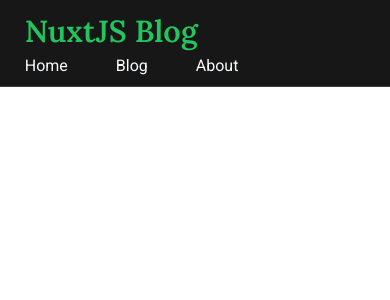
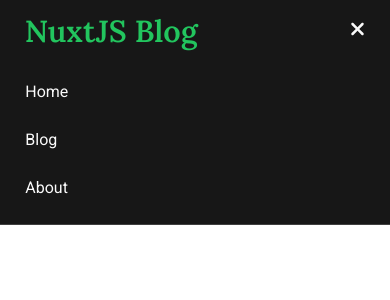
Before and after one commit to JacintaSyilloam/pweb-nuxt-P09-2023, a Nuxt app in the folder client/: page /blogs/1 in a window 390 px wide. Shown: the top 300 px of the page. Built offline with nearby package versions, Linux system fonts and the light colour scheme.

Commit message:
feat: added responsive navbar (still nof fix) & blog detail page

```diff
--- a/client/layouts/default.vue
+++ b/client/layouts/default.vue
@@ -1,7 +1,7 @@
 <template>
   <main>
     <nav
-      class="fixed top-0 z-10 w-full items-center justify-center border-b border-neutral-700 bg-neutral-900"
+      class="fixed w-full items-center justify-center border-b border-neutral-700 bg-neutral-900"
     >
       <div class="mx-fluid-nav flex flex-wrap items-center justify-between p-2">
         <h1
@@ -10,18 +10,61 @@
           NuxtJS Blog
         </h1>
 
-        <ul class="flex items-center gap-12 font-roboto text-slate-50">
-          <li class="cursor-pointer duration-500 hover:text-green-500">
-            <NuxtLink to="/">Home</NuxtLink>
-          </li>
-          <li class="cursor-pointer duration-500 hover:text-green-500">
-            <NuxtLink to="/blog">Blog</NuxtLink>
-          </li>
-          <li class="cursor-pointer duration-500 hover:text-green-500">
-            <NuxtLink to="/about">About</NuxtLink>
+        <span @click="showNav()" class="cursor-pointer md:hidden">
+          <font-awesome-icon
+            class="text-xl text-neutral-50"
+            :icon="['fas', openNav ? 'bars' : 'xmark']"
+          />
+        </span>
+
+        <ul
+          class="top-19 absolute w-full bg-neutral-900 font-roboto text-neutral-50 md:static md:flex md:w-auto md:items-center md:gap-12"
+          :class="[
+            openNav
+              ? 'hidden'
+              : 'left-0 top-14 border-b border-neutral-700 px-fluid-x md:border-0 md:px-0',
+          ]"
+        >
+          <li
+            class="my-6 cursor-pointer duration-500 hover:text-green-500 md:my-0"
+            v-for="link in navigation"
+          >
+            <NuxtLink :to="link.route" @click="closeNav()">{{
+              link.name
+            }}</NuxtLink>
           </li>
         </ul>
       </div>
     </nav>
   </main>
 </template>
+
+<script>
+import { ref } from "@vue/reactivity";
+
+export default {
+  setup() {
+    let openNav = ref(false);
+    let navigation = [
+      { name: "Home", route: "/" },
+      { name: "Blog", route: "/blog" },
+      { name: "About", route: "/about" },
+    ];
+
+    function showNav() {
+      openNav.value = !openNav.value;
+    }
+
+    function closeNav() {
+      openNav.value = false;
+    }
+
+    return {
+      navigation,
+      openNav,
+      showNav,
+      closeNav,
+    };
+  },
+};
+</script>
--- /dev/null
+++ b/client/pages/detail.vue
@@ -0,0 +1,91 @@
+<template>
+  <main>
+    <div class="bg-neutral-900 pt-16">
+      <img
+        src="https://techcrunch.com/wp-content/uploads/2021/03/ransomware-bryce.jpg?w=1390&crop=1"
+        alt="image"
+        class="h-[480px] w-full object-cover"
+      />
+
+      <div class="flex w-full flex-col gap-8 px-fluid-nav pt-8">
+        <div class="flex flex-col gap-2">
+          <h1
+            class="pb-clamp font-lora text-fluid-nav-logo font-semibold leading-tight text-green-500"
+          >
+            US confirms federal agencies hit by MOVEit breach, as hackers list
+            more victims
+          </h1>
+
+          <div class="flex flex-row items-center gap-3">
+            <h2
+              class="font-roboto text-fluid-headerCard-title font-medium leading-tight text-neutral-400"
+            >
+              Carly Page
+            </h2>
+            <font-awesome-icon
+              icon="circle"
+              class="text-fluid-headerCard-dot text-neutral-400"
+            />
+            <h2
+              class="font-roboto text-fluid-headerCard-title font-medium leading-tight text-neutral-400"
+            >
+              June 16, 2023
+            </h2>
+          </div>
+        </div>
+
+        <p
+          class="w-full font-roboto text-fluid-headerCard-description leading-normal text-neutral-200"
+        >
+          Amazon's new thin client looks just like a Fire TV Cube…and that's by
+          design. The company this morning announced the launch of new $195
+          devices that allow enterprise users to access virtual desktop
+          environments, like Amazon WorkSpaces, over the internet. The devices
+          are housed in Fire TV Cube hardware — a decision Amazon made to
+          leverage existing expertise from the arm of the retail giant that
+          makes streaming media players.<br /><br />
+
+          The company explained its decision to build new hardware came from
+          customer feedback about wanting to lower I.T. spending by replacing
+          desktops and laptops with less expensive hardware. Today, many of
+          Amazon's enterprise customers log on to virtual desktops based on AWS
+          End User Computing Services, like Amazon WorkSpaces, WorkSpaces Web,
+          or Amazon AppStream, but they tend to do so over desktops or laptops
+          that cost their employer $600 to $1200 each, Amazon says.<br /><br />
+
+          The new thin clients will dramatically undercut that pricing, though
+          they will not have all the capabilities of a dedicated PC. Still, the
+          idea was to offer customers a way to be up and running with new
+          end-user hardware more quickly and at a more cost-effective price
+          point. And when it came time to design the hardware, Amazon decided
+          not to reinvent the wheel.<br /><br />
+
+          "We have an entire division in our company that makes devices
+          already," said Melissa Stein, director of product for End User
+          Computing at AWS, who oversaw the Amazon WorkSpaces Thin Client
+          project, in an announcement about the new technology. "Combining the
+          expertise from the Amazon Devices group with logistics from Amazon
+          Business and the power of the AWS Cloud is a strong combination for
+          customers," she added.<br /><br />
+
+          Though Stein's team built a new software stack for the device, they
+          didn't have to build the new hardware, which allowed them to keep
+          costs down.<br /><br />
+
+          The resulting thin client offers low-cost computing by offloading much
+          of its processing power to the cloud, specifically the AWS Cloud. That
+          means the device itself does not store data and only runs approved
+          software deployed by I.T., for added security. If a device is lost or
+          stolen, company data remains secure in the cloud.<br /><br />
+
+          But unlike the Fire TV Cube, where consumers would connect their
+          entertainment devices, like a TV, the thin client's USB and HDMI ports
+          support the connection of peripherals like dual monitors, a mouse, a
+          keyboard, a camera, a headset, and more. Inside, the team built new
+          firmware and software, including an operating system for employees to
+          access their company's cloud applications.<br /><br />
+        </p>
+      </div>
+    </div>
+  </main>
+</template>
--- a/client/pages/index.vue
+++ b/client/pages/index.vue
@@ -1,6 +1,6 @@
 <template>
   <main class="bg-neutral-900 pt-16">
-    <section class="mx-fluid-x duration-500">
+    <section class="mx-fluid-x">
       <bigCard
         imageUrl="https://techcrunch.com/wp-content/uploads/2019/12/Rocket-Lab-Mahia-Peninsula.jpeg?w=1390&crop=1"
         author="Aria Alamalhodaei"
--- a/client/plugins/fontawesome.js
+++ b/client/plugins/fontawesome.js
@@ -1,10 +1,16 @@
 import { library, config } from "@fortawesome/fontawesome-svg-core";
 import { FontAwesomeIcon } from "@fortawesome/vue-fontawesome";
-import { faArrowRight, faCircle, fas } from "@fortawesome/free-solid-svg-icons";
+import {
+  faArrowRight,
+  faBars,
+  faCircle,
+  faXmark,
+  fas,
+} from "@fortawesome/free-solid-svg-icons";
 
 config.autoAddCss = false;
 
-library.add(fas, faCircle, faArrowRight);
+library.add(fas, faCircle, faArrowRight, faBars, faXmark);
 
 export default defineNuxtPlugin((nuxtApp) => {
   nuxtApp.vueApp.component("font-awesome-icon", FontAwesomeIcon, {});
--- a/client/tailwind.config.js
+++ b/client/tailwind.config.js
@@ -18,7 +18,6 @@
       },
       fontSize: {
         mini: "6px",
-        searchIcon: "26px",
         // navbar
         "fluid-nav-logo": "clamp(1.88rem, calc(1.70rem + 0.85vw), 2.25rem)", // 30px to 36px | 320px to 1024px
         "fluid-nav-icon": "clamp(1.00rem, calc(0.50rem + 2.50vw), 1.50rem)", // 16px to 24px | 320px to 768px
@@ -34,10 +33,6 @@
           "clamp(0.38rem, calc(0.32rem + 0.28vw), 0.50rem)", // 6px to 8px | 320px to 1024px
       },
       spacing: {
-        clamp: "0.14em",
-        1.5: "6px",
-        19: "72px",
-        maxWidthSearch: "500px",
         // navbar
         "fluid-nav": "clamp(0.50rem, calc(-2.00rem + 12.50vw), 8.00rem)", // 8px to 128px | 320px to 1280px | margin-x
         // landing page
```
